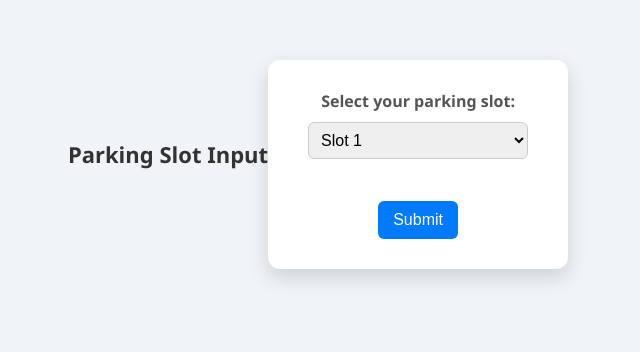
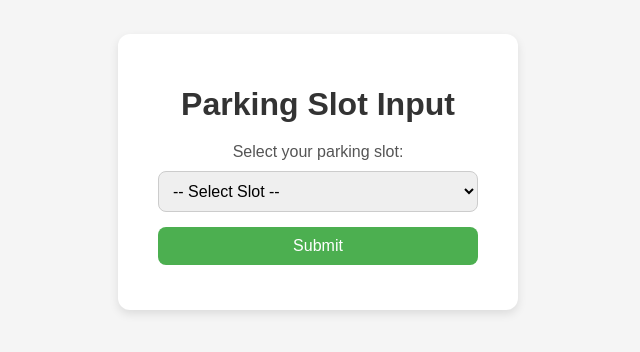
Before and after one commit to Tanmay-108/Parking-System, a plain HTML site: page index.html in a window 1280 px wide. Shown: the part 236-588 px from the top of the page, without its empty margins (322-962 px from the left). Drawn offline with Linux system fonts and the light colour scheme.

Commit message:
index.html

```diff
--- a/index.html
+++ b/index.html
@@ -1,26 +1,85 @@
 <!DOCTYPE html>
 <html lang="en">
 <head>
-    <meta charset="UTF-8">
-    <meta name="viewport" content="width=device-width, initial-scale=1.0">
+  <meta charset="UTF-8" />
+  <meta name="viewport" content="width=device-width, initial-scale=1.0"/>
   <title>Parking Slot Input</title>
-    <link rel="stylesheet" href="styles.css">
+  <style>
+    body {
+      background-color: #f5f5f5;
+      font-family: Arial, sans-serif;
+      display: flex;
+      justify-content: center;
+      align-items: center;
+      height: 100vh;
+    }
 
+    .box {
+      background-color: #ffffff;
+      border-radius: 12px;
+      box-shadow: 0 4px 10px rgba(0, 0, 0, 0.1);
+      padding: 30px 40px;
+      width: 320px;
+      text-align: center;
+    }
+
+    h1 {
+      margin-bottom: 20px;
+      color: #333333;
+    }
+
+    label {
+      font-size: 16px;
+      display: block;
+      margin-bottom: 10px;
+      color: #555555;
+    }
+
+    select, button {
+      padding: 10px;
+      font-size: 16px;
+      width: 100%;
+      margin-bottom: 15px;
+      border: 1px solid #ccc;
+      border-radius: 8px;
+    }
+
+    button {
+      background-color: #4caf50;
+      color: white;
+      border: none;
+      cursor: pointer;
+      transition: background-color 0.3s;
+    }
+
+    button:hover {
+      background-color: #45a049;
+    }
+  </style>
 </head>
 <body>
+  <div class="box">
     <h1>Parking Slot Input</h1>
-    <form action="/submit-slot" method="POST">
+    <form action="http://localhost:4000/submit-slot" method="POST">
       <label for="slot">Select your parking slot:</label>
-        <select id="slot" name="slot">
+      <select id="slot" name="slot" required>
+        <option value="">-- Select Slot --</option>
         <option value="1">Slot 1</option>
         <option value="2">Slot 2</option>
         <option value="3">Slot 3</option>
-        </select><br><br>
+        <option value="4">Slot 4</option>
+      </select>
 
-        <input type="hidden" id="session_id" name="session_id" value="ABC123">  <!-- Replace with session ID -->
-        <input type="hidden" id="entry_time" name="entry_time" value="1617894567">  <!-- Replace with entry time -->
+      <input type="hidden" id="session_id" name="session_id" value="ABC123"> <!-- You can dynamically set this later -->
+      <input type="hidden" id="entry_time" name="entry_time">
 
       <button type="submit">Submit</button>
     </form>
+  </div>
+
+  <script>
+    // Automatically set entry time to current time (UNIX timestamp)
+    document.getElementById('entry_time').value = Math.floor(Date.now() / 1000);
+  </script>
 </body>
 </html>
```
Lines whose indentation alone changed are shown as unchanged.
